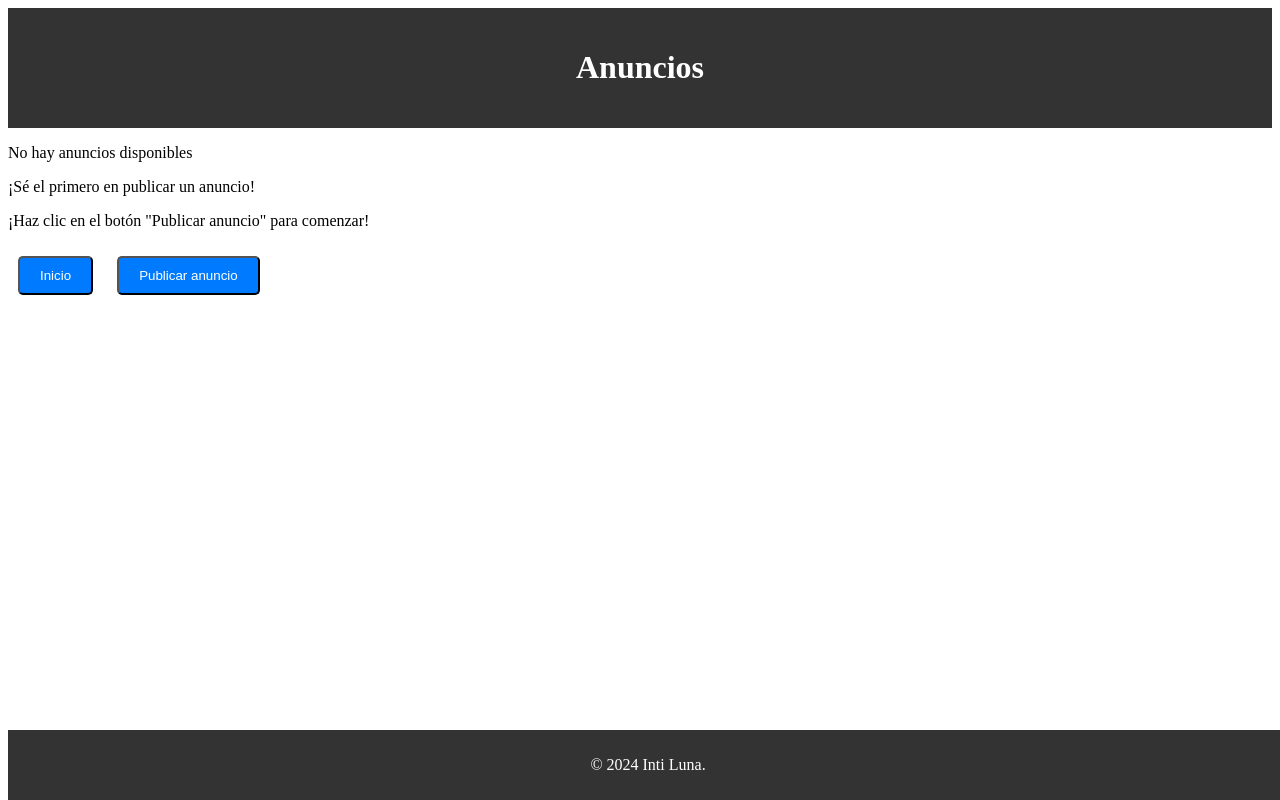
After one commit to intiluna/dh-aws-cloud-project, a Flask app: template aws-python-flask-dynamodb-api-project/templates/no_hay_anuncios.html in a window 1280 px wide. The commit adds this page. Run offline with Flask 2, Linux system fonts and the light colour scheme; the template is opened without the code that fills it, so the values that code supplies are empty.

Commit message:
add endpoint delete & delete button

```diff
--- a/aws-python-flask-dynamodb-api-project/app.py
+++ b/aws-python-flask-dynamodb-api-project/app.py
@@ -20,12 +20,13 @@ ANUNCIOS_TABLE = os.environ['ANUNCIOS_TABLE']
 def index():
     return render_template('index.html')
 
+# vista para mostrar formulario de nuevo anuncio
 @app.route('/nuevo-anuncio')
 def mostrar_formulario_nuevo_anuncio():
     return render_template('anuncio_nuevo.html')
 
 
-
+# Endpoint de vista de detalle de anuncio
 @app.route('/anuncios/<string:anuncio_id>')
 def get_anuncio_detalle(anuncio_id):
     result = dynamodb_client.get_item(
@@ -45,12 +46,25 @@ def get_anuncio_detalle(anuncio_id):
     return render_template('detalle_anuncio.html', libro=anuncio)
 
 
+# Endpoint para eliminar un anuncio por su ID
+@app.route('/anuncios/<string:anuncio_id>', methods=['DELETE'])
+def delete_anuncio(anuncio_id):
+    # Primero, verifica si el anuncio existe
+    result = dynamodb_client.get_item(
+        TableName=ANUNCIOS_TABLE, Key={'anuncioId': {'S': anuncio_id}}
+    )
+    item = result.get('Item')
+    if not item:
+        return jsonify({'error': 'No pude encontrar anuncio con ese "anuncioID"'}), 404
 
+    # Si el anuncio existe, procede a eliminarlo
+    dynamodb_client.delete_item(
+        TableName=ANUNCIOS_TABLE, Key={'anuncioId': {'S': anuncio_id}}
+    )
 
+    return jsonify({f'message': 'Anuncio {anuncio_id} eliminado exitosamente'}), 200
 
-
-
-
+# Crear nuevo anuncio
 @app.route('/anuncio-nuevo', methods=['POST'])
 def create_anuncio():
     anuncio_id = request.json.get('anuncioId')
@@ -67,6 +81,7 @@ def create_anuncio():
     return jsonify({'anuncioId': anuncio_id, 'titulo': titulo}),200
 
 
+# Listar anuncios
 @app.route('/anuncios', methods=['GET'])
 def get_list_anuncios():
     try:
@@ -75,7 +90,8 @@ def get_list_anuncios():
         )
         items = response.get('Items', [])
         if not items:
-            return jsonify({'message': 'No users found in the table'}), 404
+            #return jsonify({'message': 'No hay anuncios en la tabla'}), 404
+            return render_template('no_hay_anuncios.html'), 400
 
         anuncios = []
         for item in items:
--- /dev/null
+++ b/aws-python-flask-dynamodb-api-project/static/styles.css
@@ -0,0 +1,59 @@
+/* styles.css */
+
+/* Header styles */
+header {
+    background-color: #333;
+    color: #fff;
+    text-align: center;
+    padding: 20px 0;
+}
+
+/* Footer styles */
+footer {
+    background-color: #333;
+    color: #fff;
+    text-align: center;
+    padding: 10px 0;
+    position: fixed;
+    bottom: 0;
+    width: 100%;
+}
+
+/* Button styles */
+.button {
+    display: inline-block;
+    padding: 10px 20px;
+    background-color: #007bff;
+    color: #fff;
+    text-decoration: none;
+    margin: 10px;
+    border-radius: 5px;
+    cursor: pointer;
+}
+
+/* Botón de eliminar anuncio */
+.button-delete {
+    background-color: #ff0000; /* Rojo */
+
+}
+
+table {
+    border-collapse: collapse;
+    width: 100%;
+}
+
+th, td {
+    border: 1px solid #dddddd;
+    text-align: left;
+    padding: 8px;
+}
+
+th {
+    background-color: #f2f2f2;
+}
+
+/* Agregamos un estilo para hacer que las filas sean seleccionables */
+tr:hover {
+    cursor: pointer;
+    background-color: #f5f5f5;
+}
--- /dev/null
+++ b/aws-python-flask-dynamodb-api-project/templates/no_hay_anuncios.html
@@ -0,0 +1,34 @@
+<!DOCTYPE html>
+<html lang="en">
+<head>
+    <meta charset="UTF-8">
+    <meta name="viewport" content="width=device-width, initial-scale=1.0">
+    <title>Anuncios</title>
+    <link rel="stylesheet" type="text/css" href="/static/styles.css">
+
+
+</head>
+<body>
+
+    <header>
+        <h1>Anuncios</h1>
+    </header>
+
+    <p>No hay anuncios disponibles</p>
+    <p>¡Sé el primero en publicar un anuncio!</p>
+    <p>¡Haz clic en el botón "Publicar anuncio" para comenzar!</p>
+
+    <div>
+        <a href="/"><button class="button">Inicio</button></a>
+        <a href="/nuevo-anuncio"><button class="button">Publicar anuncio</button></a>
+
+    </div>
+
+</body>
+
+    <!-- Footer -->
+    <footer>
+        <p>&copy; 2024 Inti Luna.</p>
+    </footer>
+
+</html>
```
Also changed, not shown: aws-python-flask-dynamodb-api-project/templates/anuncio_nuevo.html (+13 -3 lines), aws-python-flask-dynamodb-api-project/templates/anuncios.html (+18 -23 lines), aws-python-flask-dynamodb-api-project/templates/detalle_anuncio.html (+54 -3 lines), aws-python-flask-dynamodb-api-project/templates/index.html (+9 -34 lines), aws-python-flask-dynamodb-api-project/.serverless/cloudformation-template-update-stack.json, aws-python-flask-dynamodb-api-project/.serverless/serverless-state.json, aws-python-flask-dynamodb-api-project/records_to_populate_db.csv (line endings or trailing spaces).
